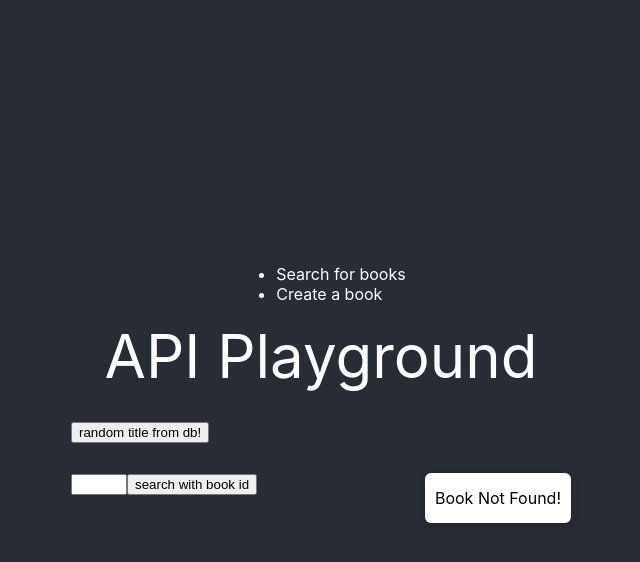
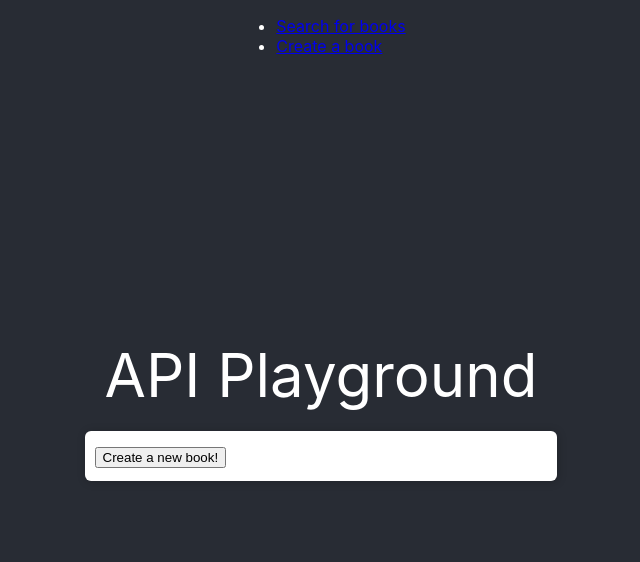
Before and after one commit to knapcp3/books-api-frontend, a React (Create React App) app: page /create-book in a window 1280 px wide. Before the commit this address had no page. Shown: the top 562 px of the page, without its empty margins (319-959 px from the left). Built offline with nearby package versions, Linux system fonts and the light colour scheme.

Commit message:
Create routing

```diff
--- a/package.json
+++ b/package.json
@@ -7,10 +7,11 @@
     "@types/node": "^10.12.18",
     "@types/react": "^16.7.18",
     "@types/react-dom": "^16.0.11",
+    "@types/react-router-dom": "^4.3.1",
     "axios": "^0.18.0",
     "react": "^16.7.0",
     "react-dom": "^16.7.0",
-    "react-router": "^4.3.1",
+    "react-router-dom": "^4.3.1",
     "react-scripts": "2.1.2",
     "typescript": "^3.2.2"
   },
--- a/src/APIPlayground/APIPlayground.tsx
+++ b/src/APIPlayground/APIPlayground.tsx
@@ -1,90 +1,24 @@
 import React, { Component } from 'react';
-import config from '../config';
-import RandomTitle from './RandomTitle';
-import BookId from './BookId';
+import {
+    Route,
+    Switch
+} from 'react-router-dom';
+
+import CreateBook from './CreateBook/CreateBook';
+import SearchBook from './SearchBook/SearchBook';
 import IPlaygroundState from './../models/IPlaygroundState';
 
 class APIPlayground extends Component<any, IPlaygroundState> {
-    constructor(props: any) {
-        super(props);
-        this.state = {
-            randomTitle: "",
-            bookFromId: {},
-            bookIdValue: ""
-        }
-    }
-
-    handleRandomTitleClick = () => {
-        this.fetchRandomTitle();
-    }
-
-    handleBookFromIdClick = () => {
-        const id = +this.state.bookIdValue;
-        this.fetchBookFromId(id);
-    }
-
-    onChangeBookFromId = (e: any) => {
-        this.setState({
-            bookIdValue: e.target.value
-        });
-    }
-
-    fetchRandomTitle() {
-        fetch(`${config.baseUrl}/api/book/random-title`)
-            .then(res => {
-                if (res.status > 400)
-                    throw new Error('Error Response From Server')
-                return res.json();
-            })
-            .then(book => {
-                this.setState({
-                    randomTitle: book.title
-                });
-            })
-            .catch(err => {
-                this.setState({
-                    bookFromId: {}
-                })
-                console.log(err);
-            });
-    }
-
-    fetchBookFromId(id: number) {
-        fetch(`${config.baseUrl}/api/book/${id}`)
-            .then(res => {
-                if (res.status > 400)
-                    throw new Error('Error Response From Server')
-                return res.json();
-            })
-            .then(book => {
-                this.setState({
-                    bookFromId: book
-                });
-            })
-            .catch(err => {
-                this.setState({
-                    bookFromId: {}
-                })
-                console.log(err);
-            });
-    }
-
     render() {
         return (
             <section className="api-playground">
                 <header>
                     API Playground
                 </header>
-                <RandomTitle
-                    randomTitle={this.state.randomTitle}
-                    handleRandomTitleClick={this.handleRandomTitleClick}
-                />
-                <BookId
-                    book={this.state.bookFromId}
-                    handleBookFromIdClick={this.handleBookFromIdClick}
-                    id={this.state.bookIdValue}
-                    onChangeBookFromId={this.onChangeBookFromId}
-                />
+                <Switch>
+                    <Route exact path="/" component={SearchBook} />
+                    <Route path="/create-book" component={CreateBook} />
+                </Switch>
             </section>
         );
     }
--- /dev/null
+++ b/src/APIPlayground/CreateBook/CreateBook.tsx
@@ -0,0 +1,18 @@
+import React, { Component } from 'react';
+
+class CreateBook extends Component<any, any> {
+
+    render() {
+        return (
+            <div className="m-card">
+                <div>
+                    <button>
+                        Create a new book!
+                    </button>
+                </div>
+            </div>
+        );
+    }
+}
+
+export default CreateBook;
--- a/src/APIPlayground/BookId.tsx
+++ b/src/APIPlayground/SearchBook/BookId.tsx
@@ -1,5 +1,5 @@
 import React, { Component } from 'react';
-import Book from './Book';
+import Book from '../Book';
 
 class BookId extends Component<any, any> {
 
--- a/src/APIPlayground/RandomTitle.tsx
+++ b/src/APIPlayground/SearchBook/RandomTitle.tsx
@@ -1,5 +1,5 @@
 import React, { Component } from 'react';
-import IRandomTitleProps from './../models/IRandomTitleProps';
+import IRandomTitleProps from '../../models/IRandomTitleProps';
 
 class RandomTitle extends Component<IRandomTitleProps, any> {
 
--- /dev/null
+++ b/src/APIPlayground/SearchBook/SearchBook.tsx
@@ -0,0 +1,94 @@
+import React, { Component } from 'react';
+import RandomTitle from './RandomTitle';
+import BookId from './BookId';
+import axios from 'axios';
+import config from '../../config';
+
+class CreateBook extends Component<any, any> {
+    constructor(props: any) {
+        super(props);
+        this.state = {
+            randomTitle: "",
+            bookFromId: {},
+            bookIdValue: "1"
+        }
+    }
+
+    componentDidMount() {
+        this.fetchBookFromId(1);
+    }
+
+    handleRandomTitleClick = () => {
+        this.fetchRandomTitle();
+    }
+
+    handleBookFromIdClick = () => {
+        const id = +this.state.bookIdValue;
+        this.fetchBookFromId(id);
+    }
+
+    onChangeBookFromId = (e: any) => {
+        this.setState({
+            bookIdValue: e.target.value
+        });
+    }
+
+    fetchRandomTitle() {
+        axios.get(`${config.baseUrl}/api/book/random-title`)
+            .then(res => {
+                if (res.status > 400)
+                    throw new Error('Error Response From Server')
+                return res.data;
+            })
+            .then(book => {
+                this.setState({
+                    randomTitle: book.title
+                });
+            })
+            .catch(err => {
+                this.setState({
+                    bookFromId: {}
+                })
+                console.log(err);
+            });
+    }
+
+    fetchBookFromId(id: number) {
+        axios.get(`${config.baseUrl}/api/book/${id}`)
+            .then(res => {
+                if (res.status > 400)
+                    throw new Error('Error Response From Server')
+                return res.data;
+            })
+            .then(book => {
+                this.setState({
+                    bookFromId: book
+                });
+            })
+            .catch(err => {
+                this.setState({
+                    bookFromId: {}
+                })
+                console.log(err);
+            });
+    }
+
+    render() {
+        return (
+            <div className="m-card">
+                <RandomTitle
+                    randomTitle={this.state.randomTitle}
+                    handleRandomTitleClick={this.handleRandomTitleClick}
+                />
+                <BookId
+                    book={this.state.bookFromId}
+                    handleBookFromIdClick={this.handleBookFromIdClick}
+                    id={this.state.bookIdValue}
+                    onChangeBookFromId={this.onChangeBookFromId}
+                />
+            </div>
+        );
+    }
+}
+
+export default CreateBook;
--- a/src/App.css
+++ b/src/App.css
@@ -12,7 +12,7 @@
 header {
   text-align: center;
   font-size: 60px;
-
+  margin: 20px;
 }
 
 .m-card {
@@ -33,3 +33,8 @@ header {
   width: 500px;
   margin: 30px;
 }
+
+nav {
+  position: absolute;
+  top: 0;
+}
--- a/src/App.tsx
+++ b/src/App.tsx
@@ -1,4 +1,11 @@
 import React, { Component } from 'react';
+import {
+  BrowserRouter as Router,
+  // Route,
+  // Switch,
+  Link
+} from 'react-router-dom';
+
 import './App.css';
 import APIPlayground from './APIPlayground/APIPlayground';
 
@@ -6,19 +13,21 @@ class App extends Component<any, any> {
 
   render() {
     return (
+      <Router>
         <section className="app">
           <nav>
             <ul className="nav-menu">
               <li className="nav-elem">
-                  <span className="nav-link">Search for books</span>
+                <Link to="/" className="nav-link">Search for books</Link>
               </li>
               <li className="nav-elem">
-                  <span className="nav-link">Create a book</span>
+                <Link to="/create-book" className="nav-link">Create a book</Link>
               </li>
             </ul>
           </nav>
           <APIPlayground />
         </section>
+      </Router>
     );
   }
 }
```
Also changed, not shown: 1 other file (tests, documents, lock files or other folders). Lines whose indentation alone changed are shown as unchanged.
